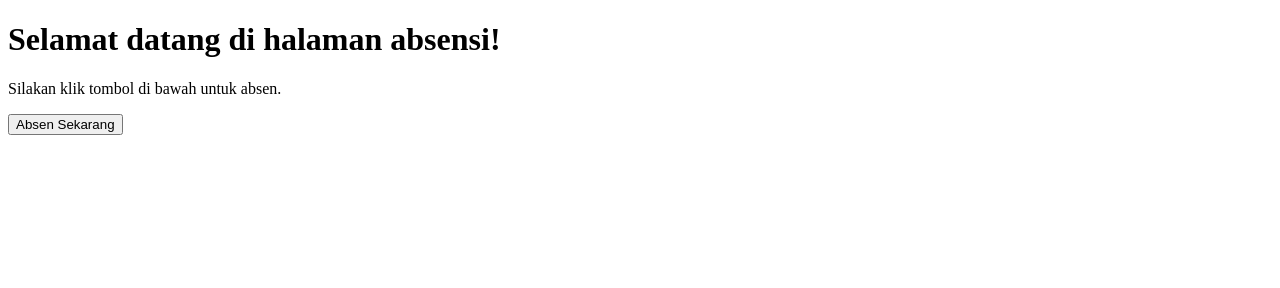
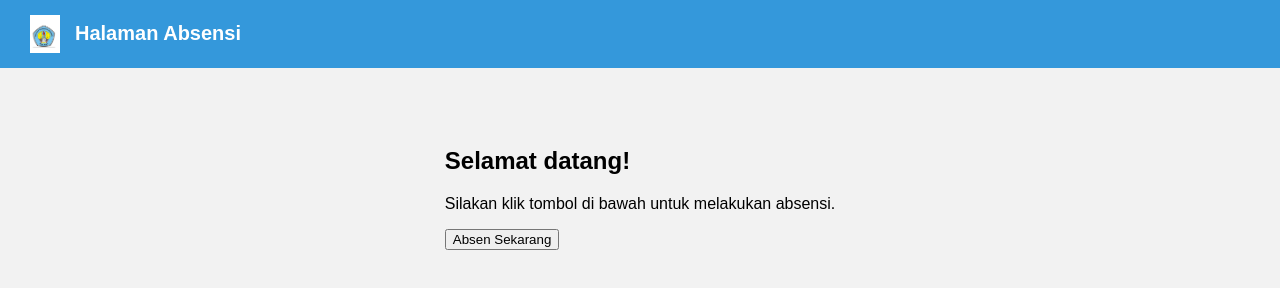
Before and after one commit to 2418010/absensi-login-itn, a plain HTML site: page absen.html in a window 1280 px wide. Drawn offline with Linux system fonts and the light colour scheme.

Commit message:
Update absen.html

```diff
--- a/absen.html
+++ b/absen.html
@@ -2,11 +2,32 @@
 <html lang="id">
 <head>
   <meta charset="UTF-8">
-  <title>Halaman Absen</title>
+  <meta name="viewport" content="width=device-width, initial-scale=1">
+  <title>Halaman Absensi Mahasiswa</title>
+  <link rel="stylesheet" href="style.css">
 </head>
 <body>
-  <h1>Selamat datang di halaman absensi!</h1>
-  <p>Silakan klik tombol di bawah untuk absen.</p>
-  <button>Absen Sekarang</button>
+  <header>
+    <div class="navbar">
+      <img src="logo.png" alt="Logo" class="logo">
+      <h1>Halaman Absensi</h1>
+    </div>
+  </header>
+
+  <main>
+    <div class="absen-container">
+      <h2>Selamat datang!</h2>
+      <p>Silakan klik tombol di bawah untuk melakukan absensi.</p>
+      <button onclick="absen()">Absen Sekarang</button>
+      <p id="status"></p>
+    </div>
+  </main>
+
+  <script>
+    function absen() {
+      const waktu = new Date().toLocaleString("id-ID");
+      document.getElementById('status').innerText = `Anda telah absen pada ${waktu}`;
+    }
+  </script>
 </body>
 </html>
```
